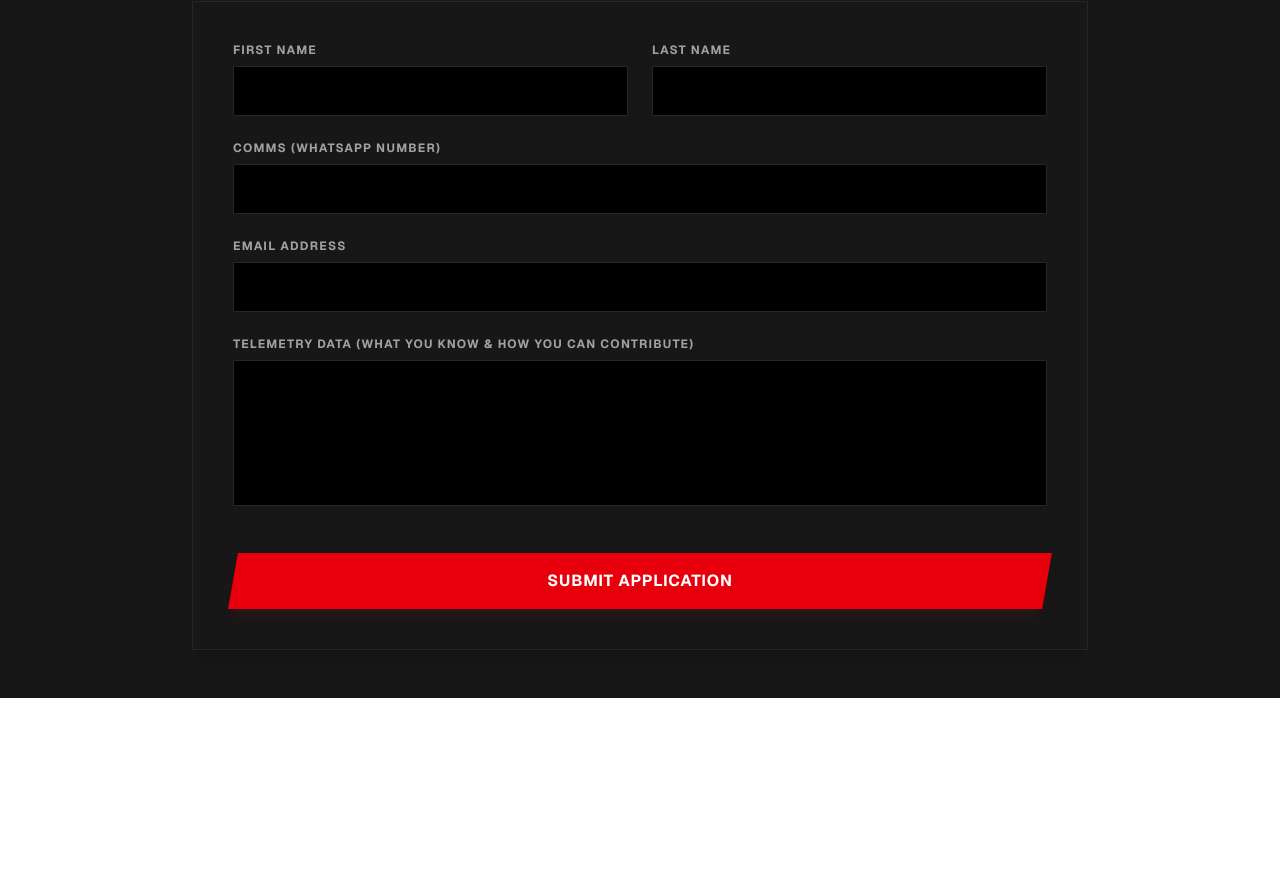
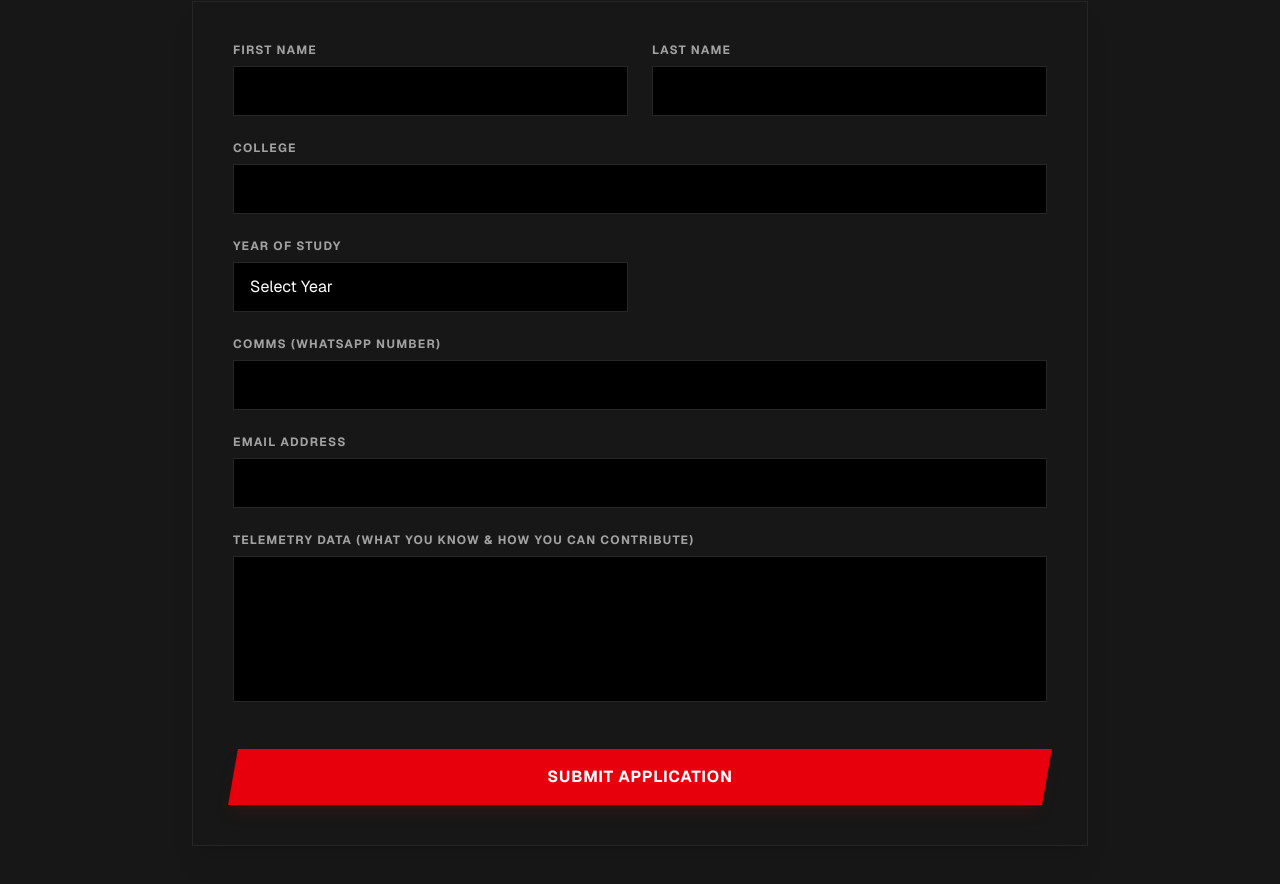
Before and after one commit to KevenMarini/Rec, a Next.js app: page /apply in a window 1280 px wide. Shown: the part 1160-2044 px from the top of the page. Before the commit the page ends 1858 px from the top, so only its background shows below. Built offline with nearby package versions, Linux system fonts and the light colour scheme.

Commit message:
Add college and year of study fields to application form and admin dashboard

```diff
--- a/src/app/admin/page.tsx
+++ b/src/app/admin/page.tsx
@@ -99,6 +99,8 @@ export default function AdminPage() {
       ID: app.id,
       'First Name': app.first_name,
       'Last Name': app.last_name,
+      'College': app.college || 'N/A',
+      'Year of Study': app.year_of_study || 'N/A',
       'WhatsApp': app.whatsapp,
       'Email': app.email,
       'Description': app.description,
@@ -237,6 +239,8 @@ export default function AdminPage() {
                   <tr key={app.id} className="border-b border-neutral-800/50 hover:bg-neutral-900/50 transition-colors">
                     <td className="p-4 align-top">
                       <div className="font-bold text-white">{app.first_name} {app.last_name}</div>
+                      {app.college && <div className="text-xs text-neutral-400 mt-1">{app.college}</div>}
+                      {app.year_of_study && <div className="text-xs text-neutral-500 font-mono mt-0.5">Year: {app.year_of_study}</div>}
                     </td>
                     <td className="p-4 align-top font-mono text-sm text-neutral-300">{app.whatsapp}</td>
                     <td className="p-4 align-top text-neutral-300">{app.email}</td>
--- a/src/app/api/admin/applications/route.ts
+++ b/src/app/api/admin/applications/route.ts
@@ -21,6 +21,13 @@ export async function GET() {
         created_at TIMESTAMP WITH TIME ZONE DEFAULT CURRENT_TIMESTAMP
       );
     `;
+
+    try {
+      await sql`ALTER TABLE applications ADD COLUMN IF NOT EXISTS college VARCHAR(255);`;
+      await sql`ALTER TABLE applications ADD COLUMN IF NOT EXISTS year_of_study VARCHAR(255);`;
+    } catch (e) {
+      // Ignore
+    }
 
     const { rows } = await sql`SELECT * FROM applications ORDER BY created_at DESC;`;
     return NextResponse.json({ applications: rows }, { status: 200 });
--- a/src/app/api/apply/route.ts
+++ b/src/app/api/apply/route.ts
@@ -3,7 +3,9 @@ import { NextResponse } from 'next/server';
 
 export async function POST(request: Request) {
   try {
-    const { firstName, lastName, whatsapp, email, description } = await request.json();
+    const { firstName, lastName, college, yearOfStudy, otherYear, whatsapp, email, description } = await request.json();
+
+    const finalYear = yearOfStudy === 'Other' ? otherYear : yearOfStudy;
 
     // Create table if not exists
     await sql`
@@ -18,10 +20,18 @@ export async function POST(request: Request) {
       );
     `;
 
+    // Ensure new columns exist (for existing tables)
+    try {
+      await sql`ALTER TABLE applications ADD COLUMN IF NOT EXISTS college VARCHAR(255);`;
+      await sql`ALTER TABLE applications ADD COLUMN IF NOT EXISTS year_of_study VARCHAR(255);`;
+    } catch (e) {
+      console.log('Columns already exist or error adding them', e);
+    }
+
     // Insert new application
     await sql`
-      INSERT INTO applications (first_name, last_name, whatsapp, email, description)
-      VALUES (${firstName}, ${lastName}, ${whatsapp}, ${email}, ${description});
+      INSERT INTO applications (first_name, last_name, college, year_of_study, whatsapp, email, description)
+      VALUES (${firstName}, ${lastName}, ${college || ''}, ${finalYear || ''}, ${whatsapp}, ${email}, ${description});
     `;
 
     return NextResponse.json(
--- a/src/app/apply/page.tsx
+++ b/src/app/apply/page.tsx
@@ -8,6 +8,9 @@ export default function ApplyPage() {
   const [formData, setFormData] = useState({
     firstName: '',
     lastName: '',
+    college: '',
+    yearOfStudy: '',
+    otherYear: '',
     whatsapp: '',
     email: '',
     description: ''
@@ -27,7 +30,7 @@ export default function ApplyPage() {
 
       if (res.ok) {
         setStatus('success');
-        setFormData({ firstName: '', lastName: '', whatsapp: '', email: '', description: '' });
+        setFormData({ firstName: '', lastName: '', college: '', yearOfStudy: '', otherYear: '', whatsapp: '', email: '', description: '' });
       } else {
         setStatus('error');
       }
@@ -194,6 +197,32 @@ export default function ApplyPage() {
               </div>
 
               <div>
+                <label className="block text-xs font-bold text-neutral-400 uppercase tracking-widest mb-2">College</label>
+                <input required type="text" name="college" value={formData.college} onChange={handleChange} className="w-full bg-black border border-neutral-800 px-4 py-3 text-white focus:border-red-600 focus:outline-none transition-colors" />
+              </div>
+
+              <div className="grid grid-cols-1 md:grid-cols-2 gap-6">
+                <div>
+                  <label className="block text-xs font-bold text-neutral-400 uppercase tracking-widest mb-2">Year of Study</label>
+                  <select required name="yearOfStudy" value={formData.yearOfStudy} onChange={handleChange} className="w-full bg-black border border-neutral-800 px-4 py-3 text-white focus:border-red-600 focus:outline-none transition-colors appearance-none">
+                    <option value="" disabled>Select Year</option>
+                    <option value="1">1st Year</option>
+                    <option value="2">2nd Year</option>
+                    <option value="3">3rd Year</option>
+                    <option value="4">4th Year</option>
+                    <option value="Other">Other (Specify)</option>
+                  </select>
+                </div>
+
+                {formData.yearOfStudy === 'Other' ? (
+                  <div>
+                    <label className="block text-xs font-bold text-neutral-400 uppercase tracking-widest mb-2">Specify Other Year</label>
+                    <input required type="text" name="otherYear" value={formData.otherYear} onChange={handleChange} className="w-full bg-black border border-neutral-800 px-4 py-3 text-white focus:border-red-600 focus:outline-none transition-colors" />
+                  </div>
+                ) : <div className="hidden md:block"></div>}
+              </div>
+
+              <div>
                 <label className="block text-xs font-bold text-neutral-400 uppercase tracking-widest mb-2">Comms (WhatsApp Number)</label>
                 <input required type="tel" name="whatsapp" value={formData.whatsapp} onChange={handleChange} className="w-full bg-black border border-neutral-800 px-4 py-3 text-white focus:border-red-600 focus:outline-none transition-colors" />
               </div>
```
